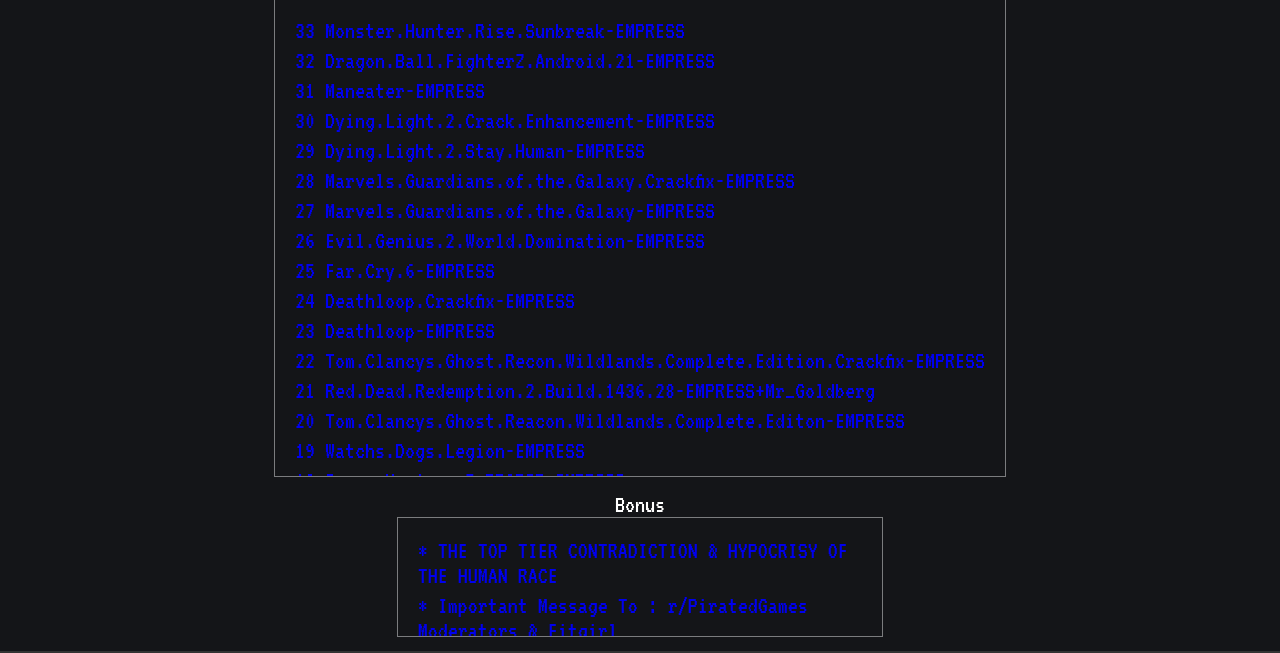
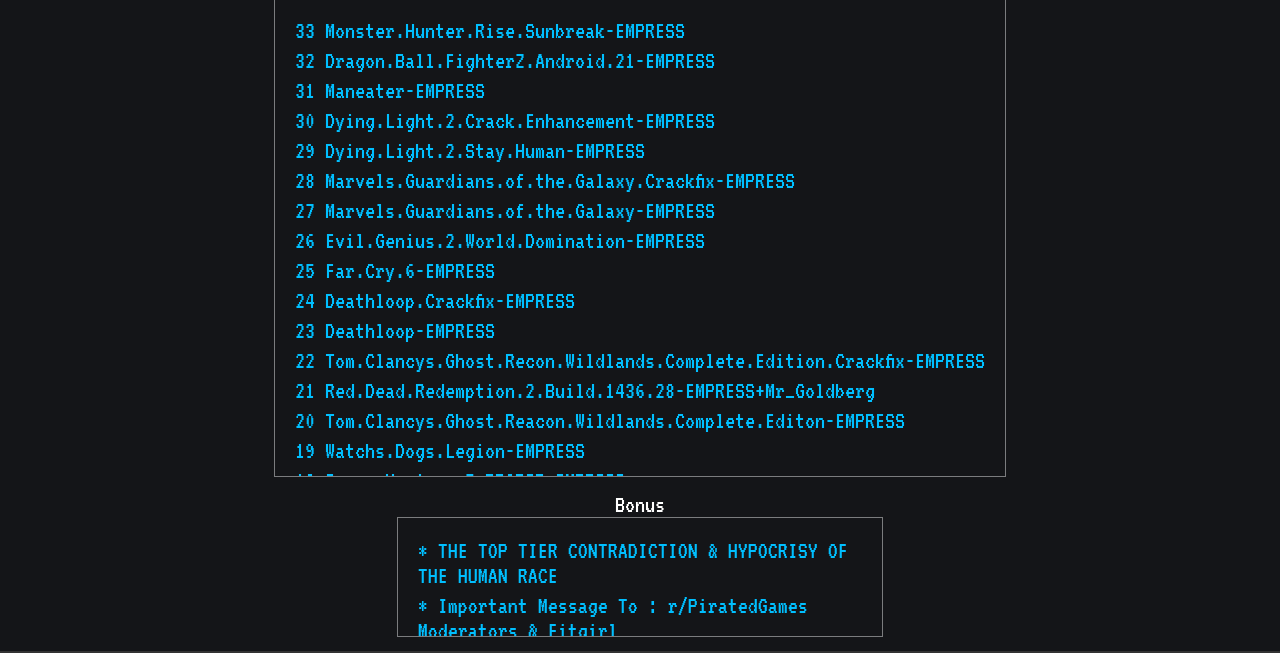
Before and after one commit to model-map/EmpressNfo, a plain HTML site: page index.html in a window 1280 px wide. Shown: the part 109-762 px from the top of the page. Drawn offline with Linux system fonts and the light colour scheme.

Commit message:
Change unvisited n visited link colours

```diff
--- a/css/style.css
+++ b/css/style.css
@@ -98,8 +98,12 @@ footer{
     overflow-y: auto;
 }
   /* visited link */
+  a:link{
+    color:deepskyblue;
+  }
+
   a:visited {
-    color: deepskyblue;
+    color: rgb(0, 145, 194);
   }
 
   /* mouse over link */
```
